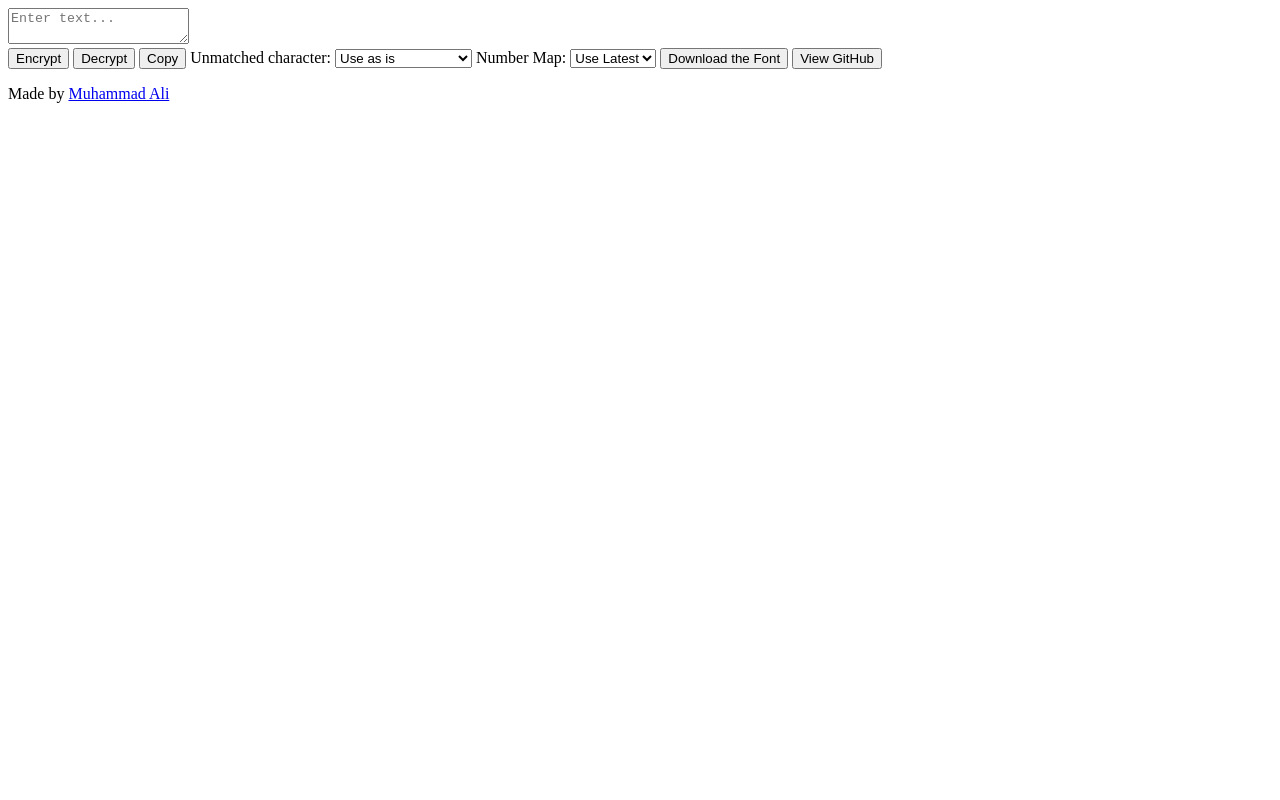
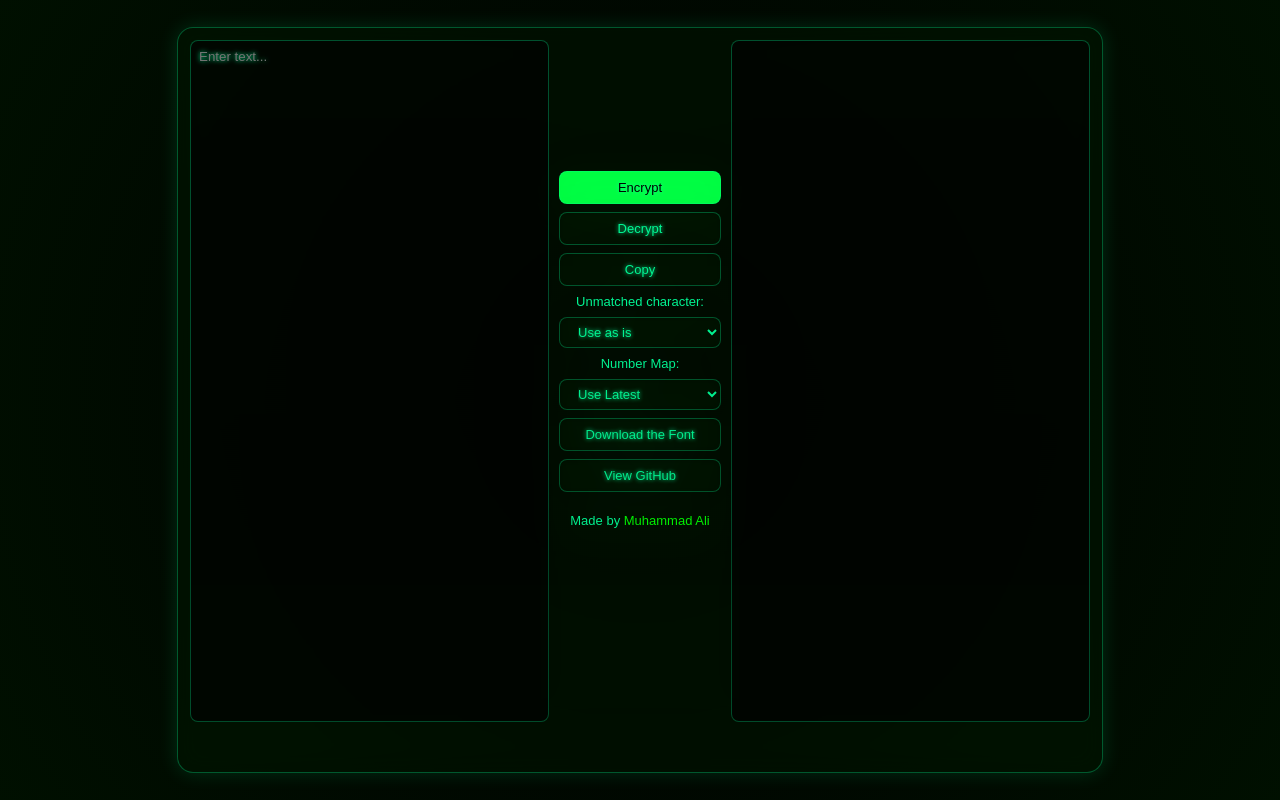
Before and after one commit to Alimadcorp/312, a plain HTML site: page index.html in a window 1280 px wide. Drawn offline with Linux system fonts and the light colour scheme; a web font is replaced by a local one.

Commit message:
Move style.css to index.htm

```diff
--- a/index.html
+++ b/index.html
@@ -27,7 +27,237 @@
       content="3416512312131502441324434432616231312012454326612313121526"
     />
     <meta name="twitter:image" content="" />
-    <link rel="stylesheet" href="style.css" />
+    <style>
+      @font-face {
+        font-family: "GeistMono";
+        src: url("https://corsproxy.io/?url=https://cdn.alimad.co/f/GeistMono.woff2")
+          format("woff2");
+        font-weight: normal;
+        font-style: normal;
+        font-display: swap;
+      }
+
+      :root {
+        --bg: #000;
+        --panel: rgba(0, 25, 0, 0.4);
+        --text: #00ff99;
+        --border: rgba(0, 255, 153, 0.3);
+        --glow: #00ff99;
+      }
+
+      html,
+      body {
+        margin: 0;
+        padding: 0;
+        height: 100%;
+        font-family: "GeistMono", sans-serif;
+        background: radial-gradient(circle at center, #000 0%, #001000 100%);
+        color: var(--text);
+        overflow: hidden;
+        font-size: 14px;
+      }
+
+      body::before {
+        content: "";
+        position: fixed;
+        inset: 0;
+        background: repeating-linear-gradient(
+          180deg,
+          rgba(0, 255, 100, 0.05) 0 1px,
+          transparent 1px 2px
+        );
+        opacity: 0.05;
+        pointer-events: none;
+      }
+
+      body {
+        display: flex;
+        justify-content: center;
+        align-items: center;
+      }
+
+      .canvas-container {
+        width: 100%;
+        max-width: 100vw;
+        image-rendering: pixelated;
+        display: flex;
+        justify-content: center;
+        align-items: center;
+        overflow-y: auto;
+        max-height: calc(100vh - 20px);
+      }
+
+      canvas {
+        width: 100%;
+        image-rendering: pixelated;
+        image-rendering: crisp-edges;
+        background: transparent;
+        display: block;
+        height: auto;
+      }
+
+      .container {
+        width: 100%;
+        height: 100%;
+        display: grid;
+        grid-template-rows: 1fr auto 1fr auto;
+        gap: 10px;
+        position: relative;
+        overflow: auto;
+      }
+
+      .containerOuter {
+        width: 95%;
+        max-width: 900px;
+        min-height: 90vh;
+        max-height: 100vh;
+        display: grid;
+        grid-template-rows: 1fr auto;
+        gap: 10px;
+        background: var(--panel);
+        border: 1px solid var(--border);
+        border-radius: 16px;
+        padding: 12px;
+        backdrop-filter: blur(12px) saturate(160%);
+        box-shadow: 0 0 20px rgba(0, 255, 150, 0.15);
+        position: relative;
+        overflow: hidden;
+      }
+
+      .container::after {
+        content: "";
+        position: absolute;
+        inset: 0;
+        backdrop-filter: blur(20px);
+        mask: linear-gradient(to bottom, transparent 10%, black 80%);
+        opacity: 0.2;
+        pointer-events: none;
+      }
+
+      textarea,
+      #output {
+        width: 100%;
+        height: 100%;
+        background: rgba(0, 0, 0, 0.6);
+        color: var(--text);
+        font-family: inherit;
+        border: 1px solid var(--border);
+        border-radius: 8px;
+        padding: 8px;
+        resize: none;
+        box-sizing: border-box;
+        outline: none;
+        text-shadow: 0 0 5px var(--glow);
+        overflow-y: auto;
+        overflow-x: hidden;
+        white-space: pre-wrap;
+        word-break: break-word;
+      }
+
+      button {
+        background: rgba(0, 20, 0, 0.4);
+        border: 1px solid var(--border);
+        color: var(--text);
+        padding: 8px 14px;
+        border-radius: 8px;
+        cursor: pointer;
+        font-size: 13px;
+        transition: all 0.2s ease;
+        backdrop-filter: blur(4px);
+        text-shadow: 0 0 4px var(--glow);
+      }
+
+      label,
+      p {
+        text-align: center;
+        font-size: small;
+      }
+
+      a {
+        color: #00ff00;
+        text-decoration: none;
+      }
+
+      button:hover {
+        background: rgba(0, 255, 100, 0.08);
+        box-shadow: 0 0 8px rgba(0, 255, 100, 0.3);
+      }
+
+      .high {
+        background: #00ff44 !important;
+        color: #000;
+      }
+
+      .red {
+        color: red;
+        text-shadow: none !important;
+      }
+
+      .blue {
+        color: rgb(0, 251, 255) !important;
+      }
+
+      .row {
+        display: flex;
+        gap: 8px;
+      }
+
+      .number {
+        color: #008a47;
+      }
+
+      select {
+        background: rgba(0, 20, 0, 0.4);
+        border: 1px solid var(--border);
+        color: var(--text);
+        padding: 6px 14px;
+        border-radius: 8px;
+        cursor: pointer;
+        font-size: 13px;
+        transition: all 0.2s ease;
+        backdrop-filter: blur(4px);
+        text-shadow: 0 0 4px var(--glow);
+      }
+
+      option {
+        background-color: #000;
+        color: #00ff00;
+      }
+
+      @media (min-width: 700px) {
+        .container {
+          grid-template-columns: 1fr auto 1fr;
+          grid-template-rows: auto 40px;
+          height: 100%;
+        }
+
+        #input,
+        #output {
+          height: 100%;
+        }
+
+        #input {
+          grid-column: 1;
+          grid-row: 1 / span 2;
+        }
+
+        #output {
+          grid-column: 3;
+          grid-row: 1 / span 2;
+        }
+
+        .row {
+          grid-column: 2;
+          flex-direction: column;
+          justify-content: center;
+        }
+
+        button {
+          width: auto;
+          min-width: 90px;
+        }
+      }
+    </style>
   </head>
   <body>
     <div class="containerOuter">
@@ -99,7 +329,7 @@
         array = lastArray;
         const rectWidth = 4;
         const rectHeight = 4;
-        const color = "#fff";
+        const color = "#0f9";
         const itemsPerRow = canvas.width / rectWidth;
         const rowHeight = 16;
         let gapHeight = 4;
```
